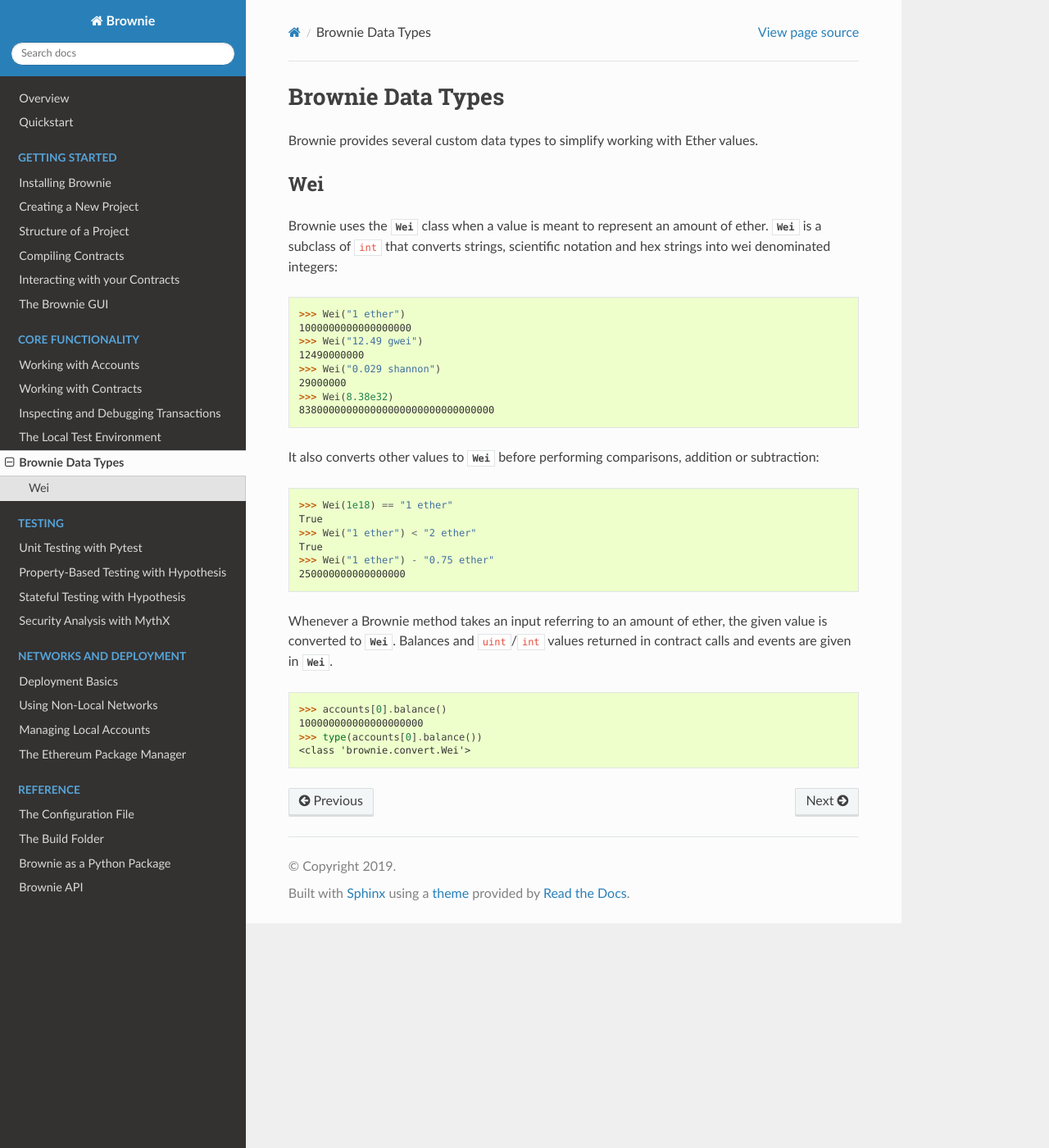
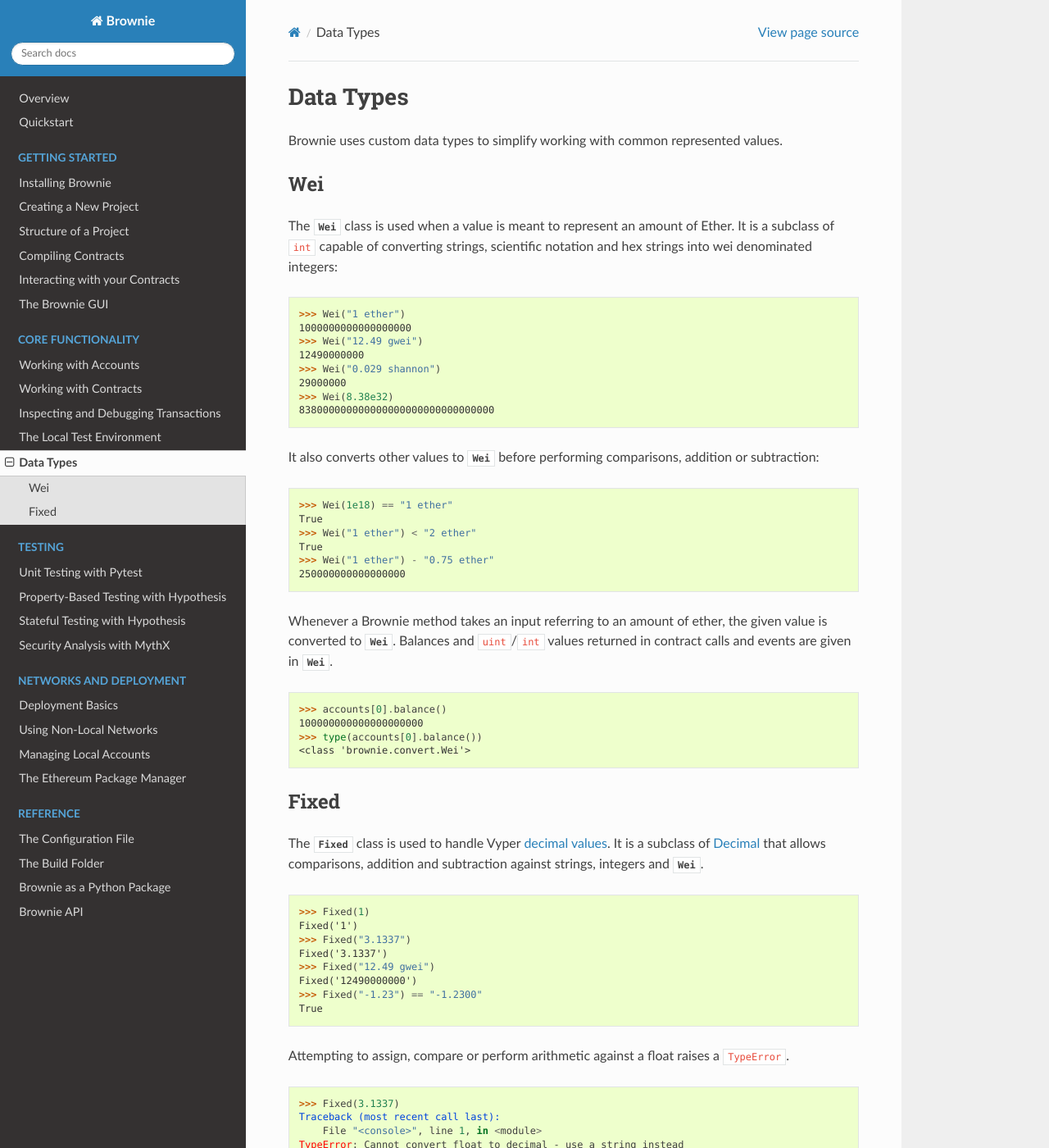
Before and after one commit to eth-brownie/brownie, a Sphinx documentation site: the page built from docs/core-types.rst, in a window 1280 px wide and 1400 px high. Shown: the whole window at 82% size. Built offline with Sphinx 7.4.7 and the Read the Docs theme 2.0.0, drawn with Linux system fonts in a browser that asks for light colours; some of the changed text lies outside the part shown.

Commit message:
expand core-type docs

```diff
--- a/docs/core-types.rst
+++ b/docs/core-types.rst
@@ -1,15 +1,15 @@
 .. _core-types:
 
-==================
-Brownie Data Types
-==================
+==========
+Data Types
+==========
 
-Brownie provides several custom data types to simplify working with Ether values.
+Brownie uses custom data types to simplify working with common represented values.
 
 Wei
 ===
 
-Brownie uses the :func:`Wei <brownie.convert.datatypes.Wei>` class when a value is meant to represent an amount of ether. :func:`Wei <brownie.convert.datatypes.Wei>` is a subclass of ``int`` that converts strings, scientific notation and hex strings into wei denominated integers:
+The :func:`Wei <brownie.convert.datatypes.Wei>` class is used when a value is meant to represent an amount of Ether. It is a subclass of ``int`` capable of converting strings, scientific notation and hex strings into wei denominated integers:
 
 .. code-block:: python
 
@@ -39,3 +39,34 @@
     100000000000000000000
     >>> type(accounts[0].balance())
     <class 'brownie.convert.Wei'>
+
+Fixed
+=====
+
+The :func:`Fixed <brownie.convert.datatypes.Fixed>` class is used to handle Vyper `decimal values <https://vyper.readthedocs.io/en/latest/types.html#decimals>`_. It is a subclass of `Decimal <https://docs.python.org/3.8/library/decimal.html#decimal.Decimal>`_ that allows comparisons, addition and subtraction against strings, integers and :func:`Wei <brownie.convert.datatypes.Wei>`.
+
+.. code-block:: python
+
+    >>> Fixed(1)
+    Fixed('1')
+    >>> Fixed("3.1337")
+    Fixed('3.1337')
+    >>> Fixed("12.49 gwei")
+    Fixed('12490000000')
+    >>> Fixed("-1.23") == "-1.2300"
+    True
+
+
+Attempting to assign, compare or perform arithmetic against a float raises a ``TypeError``.
+
+.. code-block:: python
+
+    >>> Fixed(3.1337)
+    Traceback (most recent call last):
+        File "<console>", line 1, in <module>
+    TypeError: Cannot convert float to decimal - use a string instead
+
+    >>> Fixed("-1.23") == -1.2300
+    Traceback (most recent call last):
+        File "<console>", line 1, in <module>
+    TypeError: Cannot compare to floating point - use a string instead
```
